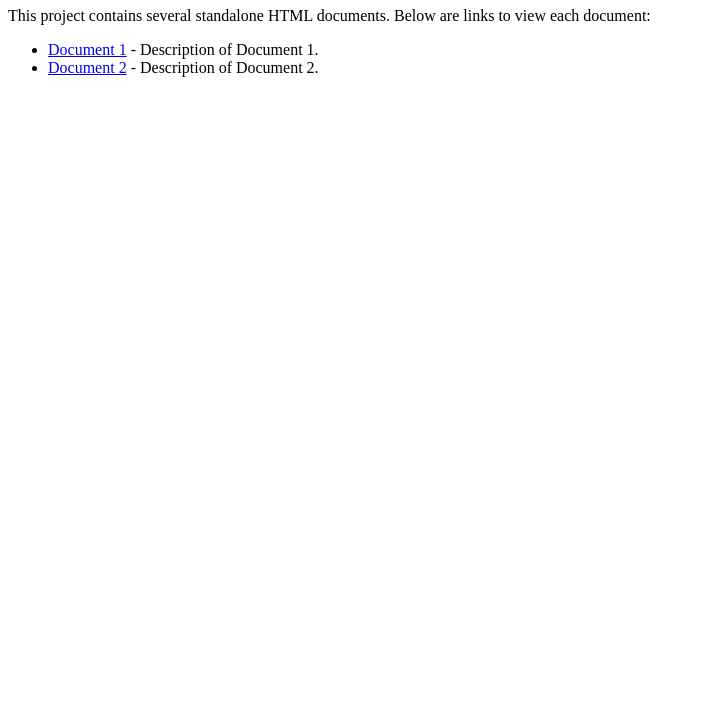
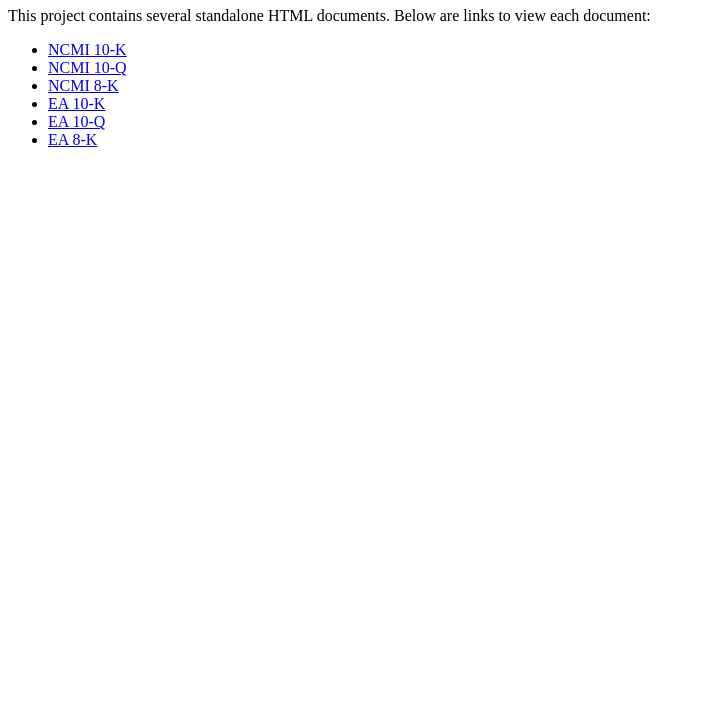
Before and after one commit to urvashiavishkaar/testing_sec_docs, a plain HTML site: page index.html in a window 1280 px wide. Shown: the part 73-800 px from the top of the page, without its empty margins (0-705 px from the left). Drawn offline with Linux system fonts and the light colour scheme.

Commit message:
Update index.html

```diff
--- a/index.html
+++ b/index.html
@@ -13,8 +13,13 @@
     <main>
         <p>This project contains several standalone HTML documents. Below are links to view each document:</p>
         <ul>
-            <li><a href="document1.html">Document 1</a> - Description of Document 1.</li>
-            <li><a href="document2.html">Document 2</a> - Description of Document 2.</li>
+            <li><a href="NCMI 10-K 2022-12-29 min.htm">NCMI 10-K</a></li>
+            <li><a href="NCMI 10-Q 2023-09-28 min.htm">NCMI 10-Q</a></li>
+            <li><a href="NCMI 8-K 2024-02-01 min.htm">NCMI 8-K</a></li>
+            <li><a href="EA 10-K 2023-03-31 min.htm">EA 10-K</a></li>
+            <li><a href="EA 10-Q 2023-12-31 min.htm">EA 10-Q</a></li>
+            <li><a href="EA 8-K 2024-02-27 min.htm">EA 8-K</a></li>
+
             <!-- Add more links to your documents as needed -->
         </ul>
     </main>
```
